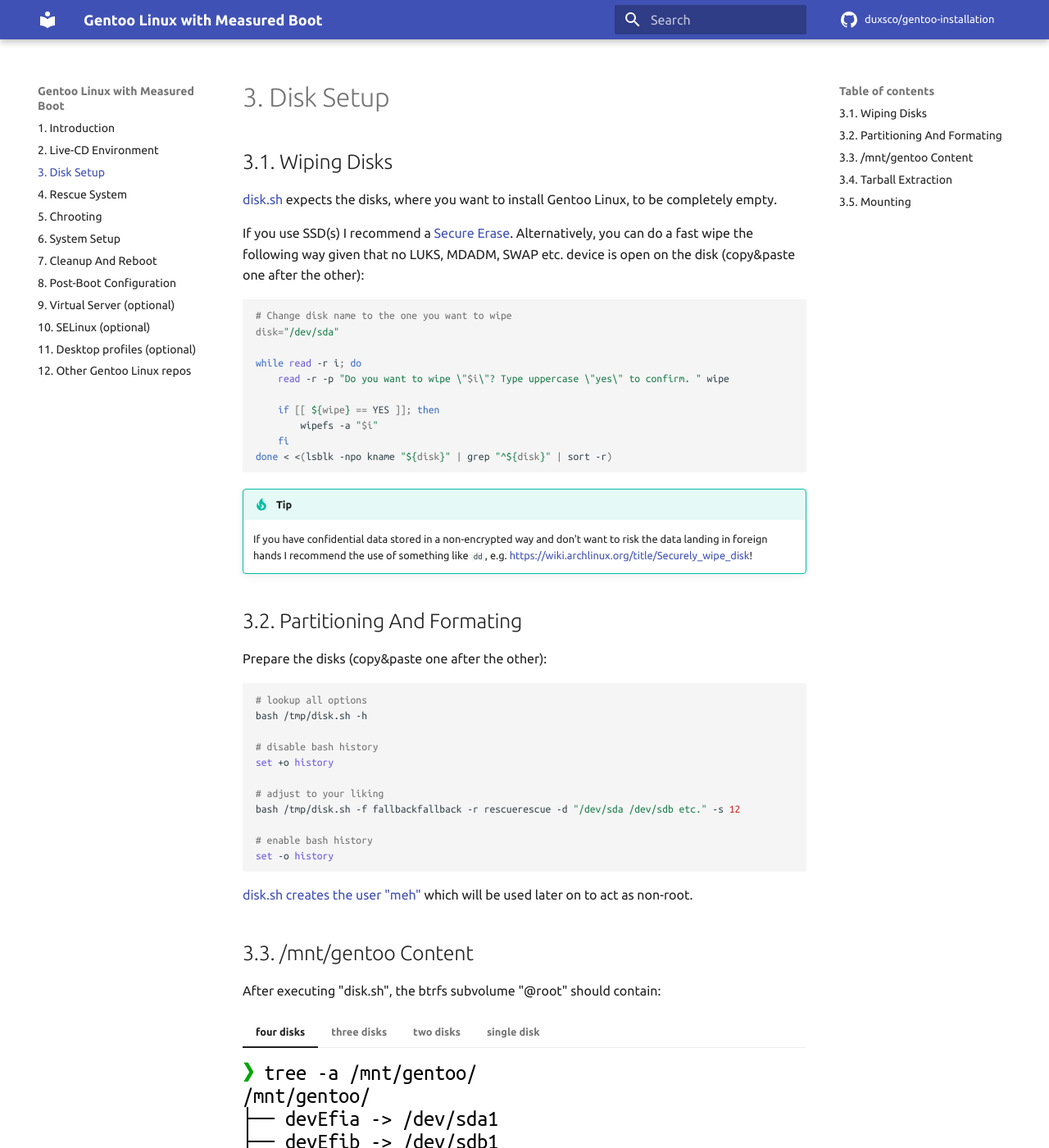
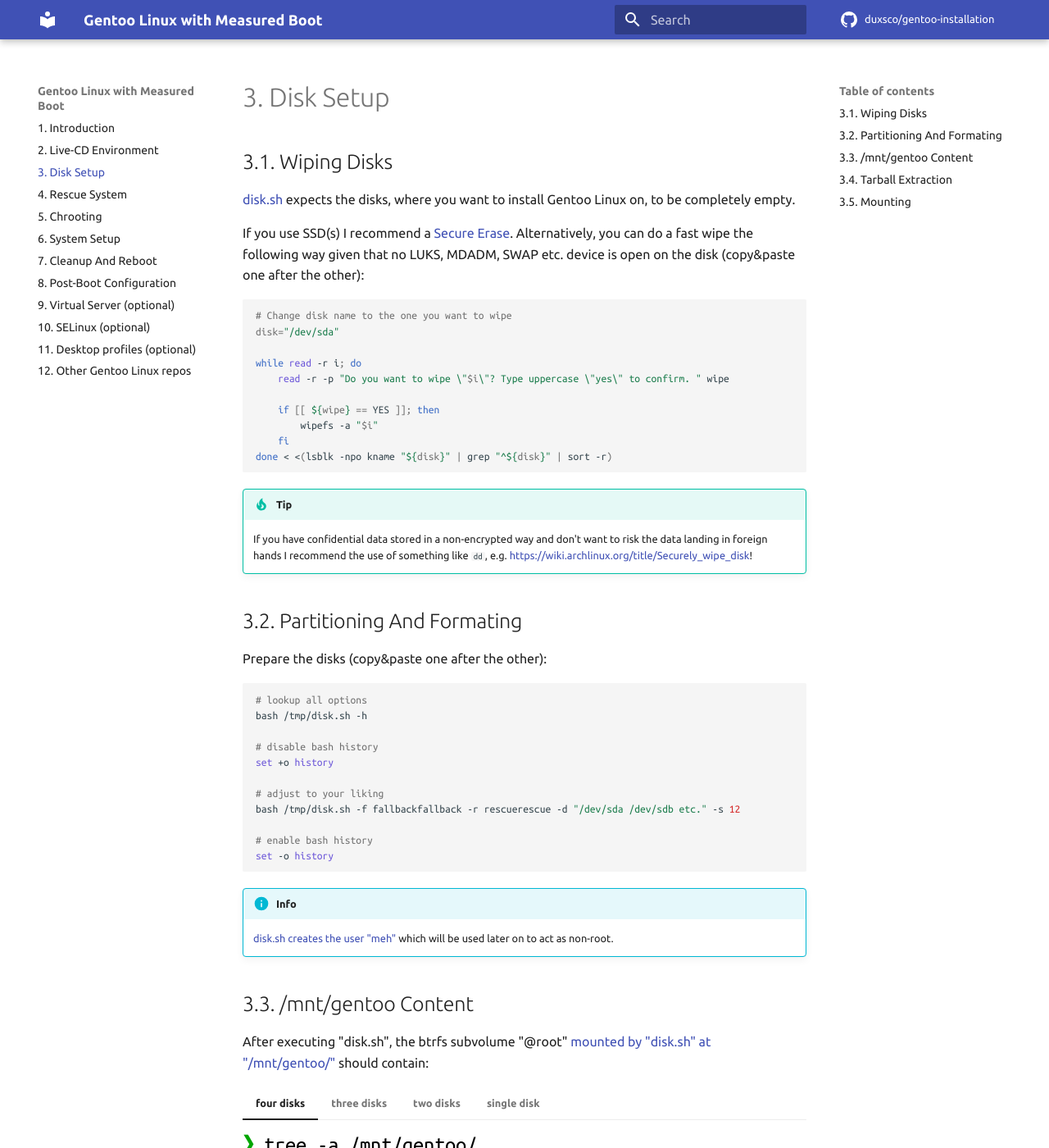
Before and after one commit to duxsco/gentoo-installation, an MkDocs documentation site: the page built from docs/disk_setup.md, in a window 1280 px wide and 1400 px high. Shown: the whole window at 82% size. Built offline with MkDocs 1.6.1 and Material for MkDocs 9.7.7, drawn with Linux system fonts in a browser that asks for light colours; comment, search, counter and statistics services are not loaded; some of the changed text lies outside the part shown.

Commit message:
Update "3. Disk Setup"

````diff
--- a/docs/disk_setup.md
+++ b/docs/disk_setup.md
@@ -1,6 +1,6 @@
 ## 3.1. Wiping Disks
 
-[disk.sh](https://github.com/duxsco/gentoo-installation/blob/main/bin/disk.sh) expects the disks, where you want to install Gentoo Linux, to be completely empty.
+[disk.sh](https://github.com/duxsco/gentoo-installation/blob/main/bin/disk.sh) expects the disks, where you want to install Gentoo Linux on, to be completely empty.
 
 If you use SSD(s) I recommend a [Secure Erase](https://wiki.archlinux.org/title/Solid_state_drive/Memory_cell_clearing). Alternatively, you can do a fast wipe the following way given that no LUKS, MDADM, SWAP etc. device is open on the disk (copy&paste one after the other):
 
@@ -38,11 +38,13 @@ bash /tmp/disk.sh -f fallbackfallback -r rescuerescue -d "/dev/sda /dev/sdb etc.
 set -o history
 ```
 
-[disk.sh creates the user "meh"](https://github.com/duxsco/gentoo-installation/blob/main/bin/disk.sh#L174) which will be used later on to act as non-root.
+!!! info
+
+    [disk.sh creates the user "meh"](https://github.com/duxsco/gentoo-installation/blob/main/bin/disk.sh#L174) which will be used later on to act as non-root.
 
 ## 3.3. /mnt/gentoo Content
 
-After executing "disk.sh", the btrfs subvolume "@root" should contain:
+After executing "disk.sh", the btrfs subvolume "@root" [mounted by "disk.sh" at "/mnt/gentoo/"](https://github.com/duxsco/gentoo-installation/blob/main/bin/disk.sh#L172) should contain:
 
 === "four disks"
 
````
Also changed, not shown: other parts of docs/disk_setup.md (+1 -1 lines).
